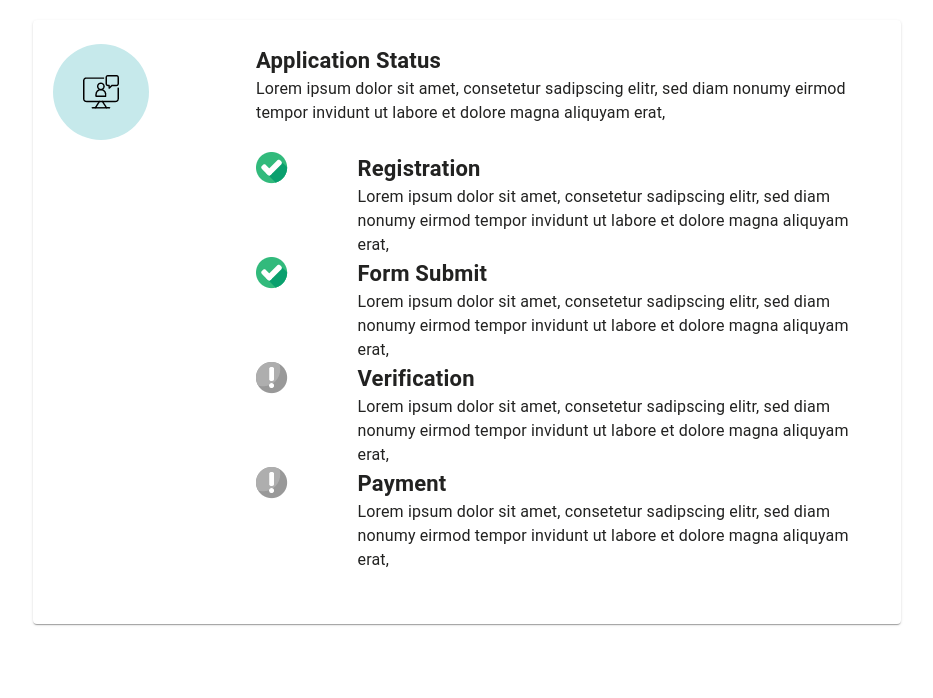
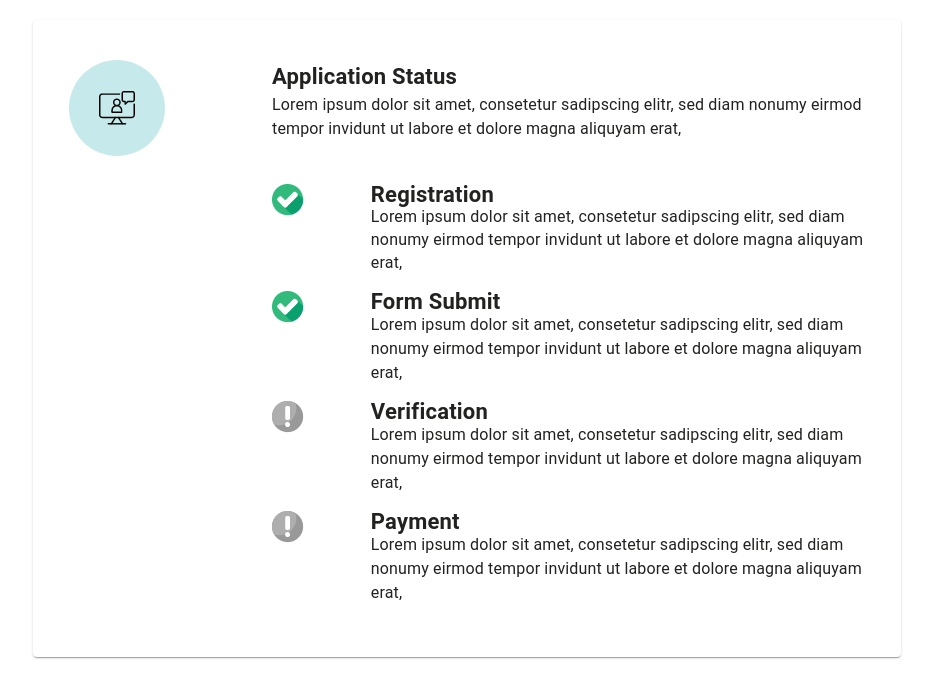
Before and after one commit to ApuEmdad/Mui-Accordion, a React (Create React App) app: page / in a window 1280 px wide. Both pictures are taken after a click on the button 640 px from the left and 92 px from the top of the page. Shown: the top 698 px of the page, without its empty margins (173-1106 px from the left). Built offline with nearby package versions, Linux system fonts and the light colour scheme.

Commit message:
line height adjusted

```diff
--- a/src/components/MuIAccordion.jsx
+++ b/src/components/MuIAccordion.jsx
@@ -5,6 +5,7 @@ import AccordionDetails from "@mui/material/AccordionDetails";
 import Typography from "@mui/material/Typography";
 import { Grid } from "@mui/material";
 import { Box } from "@mui/system";
+
 import onlineMeeting from "../assets/online-meeting.png";
 import checked from "../assets/checked-1.png";
 import info from "../assets/INFO-1.png";
@@ -15,7 +16,7 @@ const MuiAccordion = () => {
       <Accordion sx={{ padding: "20px" }}>
         <AccordionSummary aria-controls="panel1a-content" id="panel1a-header">
           <Grid container spacing={2}>
-            <Grid xs={3}>
+            <Grid item xs={3}>
               <Box
                 sx={{
                   backgroundColor: "#C6E9EB",
@@ -30,7 +31,7 @@ const MuiAccordion = () => {
                 <img src={onlineMeeting} alt="" />
               </Box>
             </Grid>
-            <Grid xs={9}>
+            <Grid item xs={9}>
               <Box>
                 <Typography
                   variant="body1"
@@ -65,9 +66,9 @@ const MuiAccordion = () => {
         <AccordionDetails>
           {/* Registration starts */}
           <Grid container spacing={2} marginBottom="1rem">
-            <Grid xs={3}></Grid>
-            <Grid container xs={9}>
-              <Grid xs={2}>
+            <Grid item xs={3}></Grid>
+            <Grid container item xs={9}>
+              <Grid item xs={2}>
                 <Box
                   sx={{
                     display: "flex",
@@ -78,7 +79,7 @@ const MuiAccordion = () => {
                   <img src={checked} alt="" />
                 </Box>
               </Grid>
-              <Grid xs={10}>
+              <Grid item xs={10}>
                 <Box>
                   <Typography
                     variant="body1"
@@ -87,6 +88,7 @@ const MuiAccordion = () => {
                       textAlign: "left",
                       color: "#222221",
                       fontWeight: "700",
+                      lineHeight: 1,
                     }}
                   >
                     Registration
@@ -94,7 +96,7 @@ const MuiAccordion = () => {
                 </Box>
                 <Box>
                   <Typography
-                    variant="body1"
+                    variant="body2"
                     sx={{
                       fontSize: "16px",
                       textAlign: "left",
@@ -113,9 +115,9 @@ const MuiAccordion = () => {
 
           {/* Form Submit starts */}
           <Grid container spacing={2} marginBottom="1rem">
-            <Grid xs={3}></Grid>
-            <Grid container xs={9}>
-              <Grid xs={2}>
+            <Grid item xs={3}></Grid>
+            <Grid container item xs={9}>
+              <Grid item xs={2}>
                 <Box
                   sx={{
                     display: "flex",
@@ -126,7 +128,7 @@ const MuiAccordion = () => {
                   <img src={checked} alt="" />
                 </Box>
               </Grid>
-              <Grid xs={10}>
+              <Grid item xs={10}>
                 <Box>
                   <Typography
                     variant="body1"
@@ -135,6 +137,7 @@ const MuiAccordion = () => {
                       textAlign: "left",
                       color: "#222221",
                       fontWeight: "700",
+                      lineHeight: 1,
                     }}
                   >
                     Form Submit
@@ -161,9 +164,9 @@ const MuiAccordion = () => {
 
           {/* Verification Starts */}
           <Grid container spacing={2} marginBottom="1rem">
-            <Grid xs={3}></Grid>
-            <Grid container xs={9}>
-              <Grid xs={2}>
+            <Grid item xs={3}></Grid>
+            <Grid container item xs={9}>
+              <Grid item xs={2}>
                 <Box
                   sx={{
                     display: "flex",
@@ -174,7 +177,7 @@ const MuiAccordion = () => {
                   <img src={info} alt="" />
                 </Box>
               </Grid>
-              <Grid xs={10}>
+              <Grid item xs={10}>
                 <Box>
                   <Typography
                     variant="body1"
@@ -183,6 +186,7 @@ const MuiAccordion = () => {
                       textAlign: "left",
                       color: "#222221",
                       fontWeight: "700",
+                      lineHeight: 1,
                     }}
                   >
                     Verification
@@ -209,9 +213,9 @@ const MuiAccordion = () => {
 
           {/* Payment starts */}
           <Grid container spacing={2} marginBottom="1rem">
-            <Grid xs={3}></Grid>
-            <Grid container xs={9}>
-              <Grid xs={2}>
+            <Grid item xs={3}></Grid>
+            <Grid container item xs={9}>
+              <Grid item xs={2}>
                 <Box
                   sx={{
                     display: "flex",
@@ -222,7 +226,7 @@ const MuiAccordion = () => {
                   <img src={info} alt="" />
                 </Box>
               </Grid>
-              <Grid xs={10}>
+              <Grid item xs={10}>
                 <Box>
                   <Typography
                     variant="body1"
@@ -231,6 +235,7 @@ const MuiAccordion = () => {
                       textAlign: "left",
                       color: "#222221",
                       fontWeight: "700",
+                      lineHeight: 1,
                     }}
                   >
                     Payment
```
Also changed, not shown: src/components/MuiAccordion.css (added).
